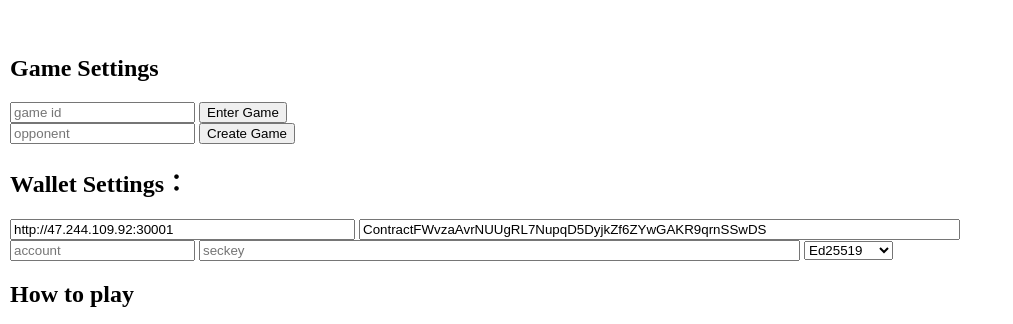
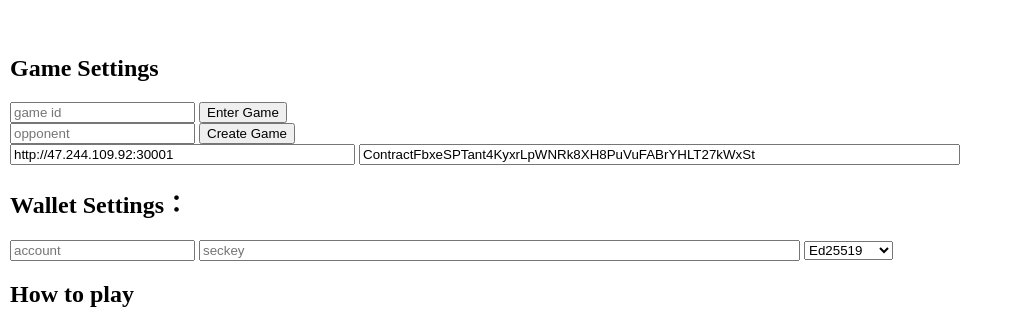
Before and after one commit to iost-official/gobang, a plain HTML site: page index.html in a window 1280 px wide. Shown: the part 619-943 px from the top of the page, without its empty margins (0-1013 px from the left). Drawn offline with Linux system fonts and the light colour scheme.

```diff
--- a/index.html
+++ b/index.html
@@ -19,15 +19,15 @@
     <input type="text" id="room" placeholder="game id">
     <input type="button" id="enter" value="Enter Game"> <br />
     <input type="text" id="opponent" placeholder="opponent">
-    <input type="button" id="create" value="Create Game">
+    <input type="button" id="create" value="Create Game"> <br />
+    <input type="text" size="40" id="host" placeholder="node url" value="http://47.244.109.92:30001">
+    <input type="text" size="72" id="contractID" placeholder="Smart contract ID" value="ContractFbxeSPTant4KyxrLpWNRk8XH8PuVuFABrYHLT27kWxSt">
+    <br />
 </div>
 <div>
     <h2>Wallet Settings：</h2>
-    <input type="text" size="40" id="host" placeholder="node url" value="http://47.244.109.92:30001">
-    <input type="text" size="72" id="contractID" placeholder="Smart contract ID" value="ContractFWvzaAvrNUUgRL7NupqD5DyjkZf6ZYwGAKR9qrnSSwDS">
-    <br />
-    <input type="text" id="account" placeholder="account" >
-    <input type="text" id="seckey" size="72" placeholder="seckey" >
+    <input type="text" id="account" placeholder="account">
+    <input type="text" id="seckey" size="72" placeholder="seckey">
     <select id="alg">
         <option value="secp">Secp256k1</option>
         <option value="ed" selected="selected">Ed25519</option>
@@ -39,7 +39,7 @@
 
 <div>
     <h2>How to play</h2>
-    <p>1. Input your IOST account and base58-encoded seckey to wallet settings</p>
+    <p>1. Input your IOST account and base58-encoded seckey to wallet settings.</p>
     <p>2.a As a host, input opponent in Game Settings, and click Create Game. Then the game starts and game id appears</p>
     <p>2.b As a guest, input the game id and click Enter Game twice (it's a bug to be fixed)</p>
     <p>3. play with your opponent</p>
```
